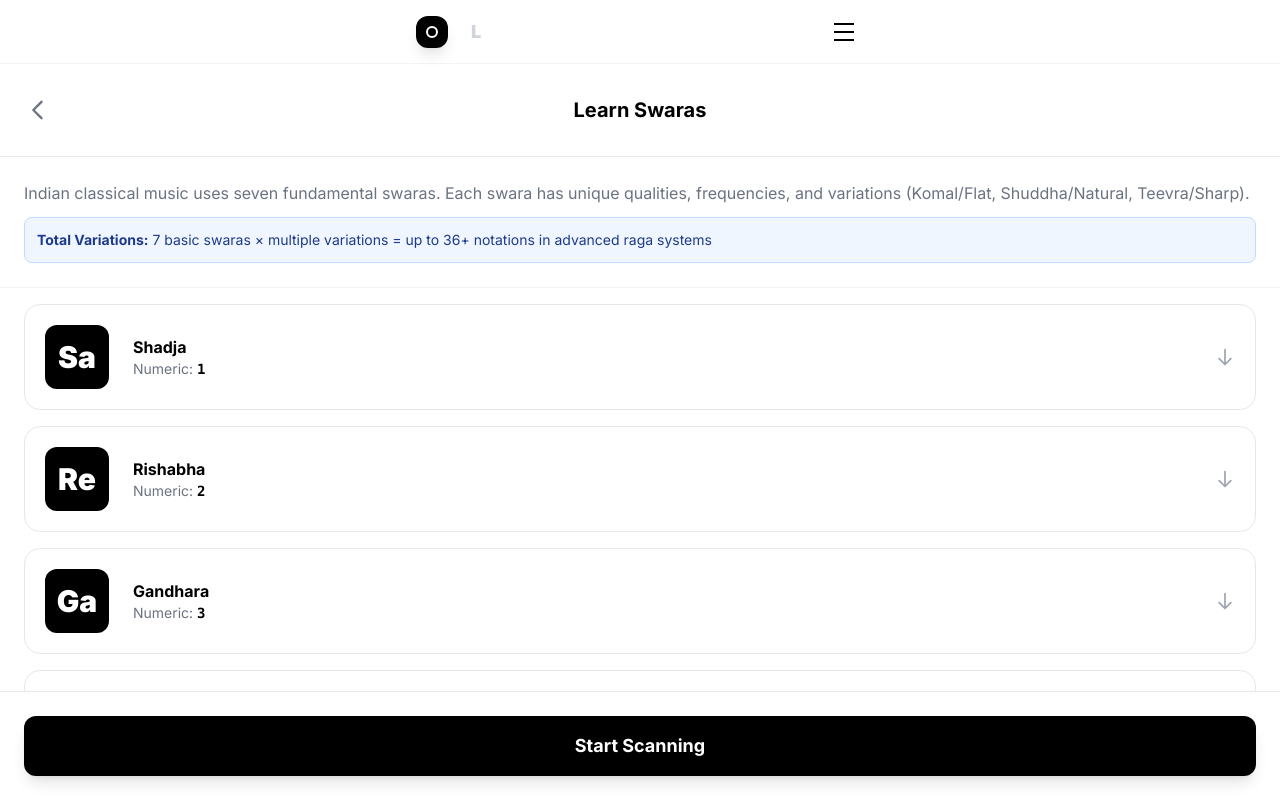
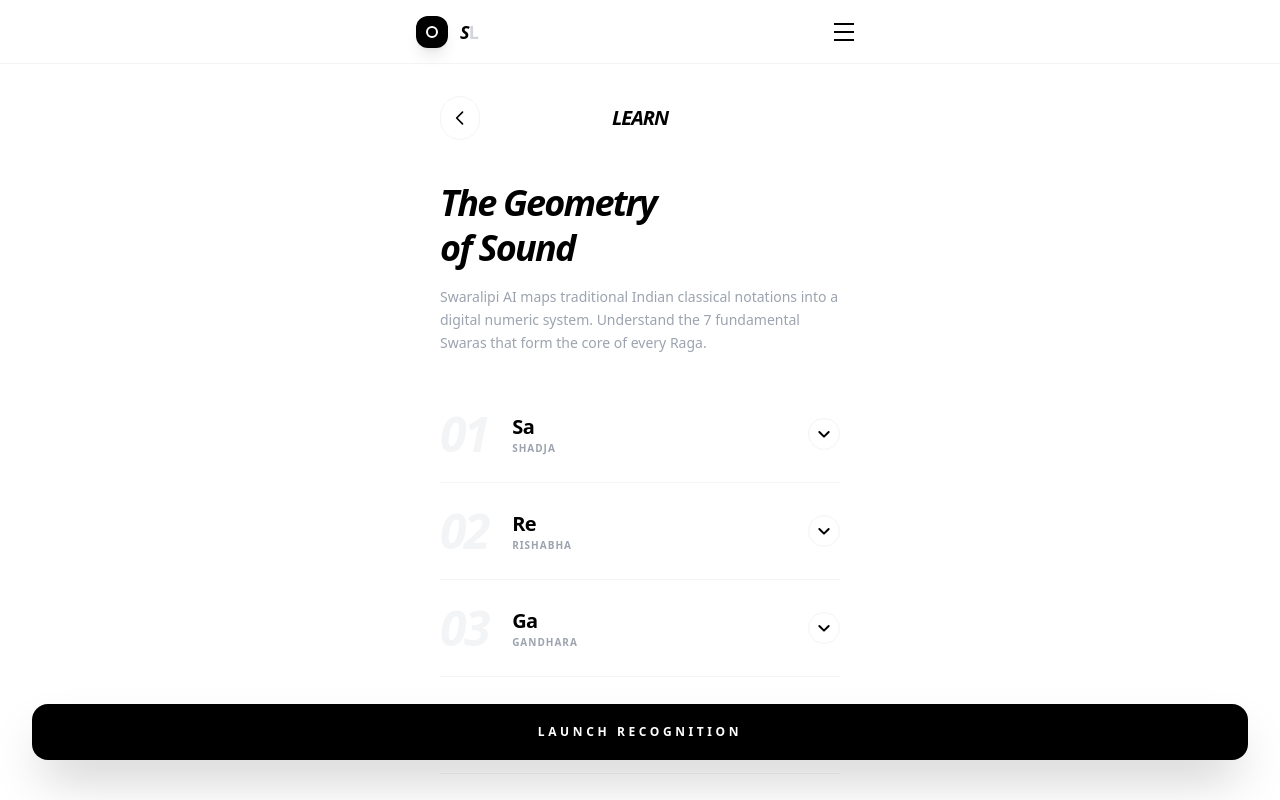
Before and after one commit to Kaifkhurshid7/swaralipi-Ai, a React (Vite) app in the folder frontend/: page /tutorial in a window 1280 px wide. Built offline with nearby package versions, Linux system fonts and the light colour scheme.

Commit message:
Add a new Tutorial page explaining Indian classical music swaras interactively.

```diff
--- a/frontend/src/pages/Tutorial.tsx
+++ b/frontend/src/pages/Tutorial.tsx
@@ -7,71 +7,71 @@ const swaras = [
     name: 'Sa',
     numeric: 1,
     full: 'Shadja',
-    color: '#14b8a6',
-    description: 'The foundational swara, equivalent to Do in Western music',
-    meaning: 'Derived from "Sha" (six), as it is the origin of six other notes',
-    frequency: 'Base frequency - typically 261.63 Hz (C)',
-    variations: ['Sa', 'S']
+    description: 'The root. The foundational swara equivalent to Do in Western Solfège.',
+    meaning: 'Origin of the six other notes.',
+    frequency: '261.63 Hz (C)',
+    variants: ['Shuddha (Natural)'],
+    symbol: 'S'
   },
   {
     name: 'Re',
     numeric: 2,
     full: 'Rishabha',
-    color: '#0f766e',
-    description: 'The second swara with two variants - Komal and Shuddha',
-    meaning: 'Means "brightness" or "sharpness" in Sanskrit',
-    frequency: 'Komal Re: ~277.18 Hz, Shuddha Re: ~293.66 Hz',
-    variations: ['Re', 'R', 'Ri']
+    description: 'The second swara. Influences the emotional gravity of a Raga.',
+    meaning: 'Brightness or sharpness.',
+    frequency: 'Komal: 277.18 Hz | Shuddha: 293.66 Hz',
+    variants: ['Komal (Flat)', 'Shuddha (Natural)'],
+    symbol: 'R'
   },
   {
     name: 'Ga',
     numeric: 3,
     full: 'Gandhara',
-    color: '#134e4a',
-    description: 'The third swara, also has Komal and Shuddha variants',
-    meaning: 'Associated with fragrance and sweetness',
-    frequency: 'Komal Ga: ~311.13 Hz, Shuddha Ga: ~329.63 Hz',
-    variations: ['Ga', 'G']
+    description: 'The third swara. Often associated with sweetness and grace.',
+    meaning: 'The fragrance of sound.',
+    frequency: 'Komal: 311.13 Hz | Shuddha: 329.63 Hz',
+    variants: ['Komal (Flat)', 'Shuddha (Natural)'],
+    symbol: 'G'
   },
   {
     name: 'Ma',
     numeric: 4,
     full: 'Madhyama',
-    color: '#2dd4bf',
-    description: 'The middle swara with important Teevra (sharp) variant',
-    meaning: 'Means "middle" - the central note in the octave',
-    frequency: 'Shuddha Ma: ~349.23 Hz, Teevra Ma: ~370.00 Hz',
-    variations: ['Ma', 'M']
+    description: 'The central note. Acts as a bridge between the lower and upper notes.',
+    meaning: 'The Middle.',
+    frequency: 'Shuddha: 349.23 Hz | Teevra: 370.00 Hz',
+    variants: ['Shuddha (Natural)', 'Teevra (Sharp)'],
+    symbol: 'M'
   },
   {
     name: 'Pa',
     numeric: 5,
     full: 'Panchama',
-    color: '#5eead4',
-    description: 'The perfect fifth - considered the most important after Sa',
-    meaning: 'Means "fifth" in Sanskrit',
-    frequency: '~392.00 Hz (G)',
-    variations: ['Pa', 'P']
+    description: 'The perfect fifth. Immutable and constant, providing stability.',
+    meaning: 'The Fifth.',
+    frequency: '392.00 Hz (G)',
+    variants: ['Shuddha (Natural)'],
+    symbol: 'P'
   },
   {
     name: 'Dha',
     numeric: 6,
     full: 'Dhaivata',
-    color: '#99f6e4',
-    description: 'The sixth swara with Komal and Shuddha variants',
-    meaning: 'Associated with divine quality',
-    frequency: 'Komal Dha: ~415.30 Hz, Shuddha Dha: ~440.00 Hz',
-    variations: ['Dha', 'D']
+    description: 'The sixth swara. Adds divine and spiritual depth.',
+    meaning: 'Divine Quality.',
+    frequency: 'Komal: 415.30 Hz | Shuddha: 440.00 Hz',
+    variants: ['Komal (Flat)', 'Shuddha (Natural)'],
+    symbol: 'D'
   },
   {
     name: 'Ni',
     numeric: 7,
     full: 'Nishada',
-    color: '#ccfbf1',
-    description: 'The seventh swara with Komal and Shuddha variants',
-    meaning: 'Associated with the lowest or subordinate note',
-    frequency: 'Komal Ni: ~466.16 Hz, Shuddha Ni: ~493.88 Hz',
-    variations: ['Ni', 'N']
+    description: 'The leading tone. Often used to create tension before returning to Sa.',
+    meaning: 'Subordinate or Final.',
+    frequency: 'Komal: 466.16 Hz | Shuddha: 493.88 Hz',
+    variants: ['Komal (Flat)', 'Shuddha (Natural)'],
+    symbol: 'N'
   },
 ];
 
@@ -80,125 +80,125 @@ const Tutorial: React.FC = () => {
   const [expandedSwara, setExpandedSwara] = useState<string | null>(null);
 
   return (
-    <div className="container-mobile bg-gradient-to-b from-background to-surface">
+    <div className="min-h-screen bg-white text-black font-sans">
       <Navbar />
 
-      <div className="content-area bg-background">
-        <header className="px-4 sm:px-6 py-4 sm:py-6 flex items-center justify-between sticky top-0 bg-white border-b border-gray-200 z-10">
-          <button onClick={() => navigate(-1)} className="text-secondary hover:text-black transition-colors">
-            <svg xmlns="http://www.w3.org/2000/svg" className="h-6 w-6 sm:h-7 sm:w-7" fill="none" viewBox="0 0 24 24" stroke="currentColor">
+      <main className="max-w-md mx-auto px-6 pt-8 pb-40">
+        {/* Page Header */}
+        <header className="flex items-center justify-between mb-10">
+          <button
+            onClick={() => navigate(-1)}
+            className="w-10 h-10 flex items-center justify-center rounded-full border border-gray-100 hover:bg-gray-50 transition-colors"
+          >
+            <svg className="w-5 h-5" fill="none" stroke="currentColor" viewBox="0 0 24 24">
               <path strokeLinecap="round" strokeLinejoin="round" strokeWidth={2} d="M15 19l-7-7 7-7" />
             </svg>
           </button>
-          <h2 className="text-lg sm:text-xl font-bold text-black">Learn Swaras</h2>
-          <div className="w-6 sm:w-7"></div>
+          <h2 className="text-xl font-black tracking-tighter italic uppercase">Learn</h2>
+          <div className="w-10"></div>
         </header>
 
-        <section className="px-4 sm:px-6 py-4 sm:py-6 border-b border-gray-100">
-          <p className="text-secondary text-sm sm:text-base leading-relaxed">
-            Indian classical music uses seven fundamental swaras. Each swara has unique qualities, frequencies, and variations (Komal/Flat, Shuddha/Natural, Teevra/Sharp).
+        {/* Intro Section */}
+        <section className="mb-12">
+          <h1 className="text-4xl font-black tracking-tighter italic leading-tight mb-4">
+            The Geometry <br />of Sound
+          </h1>
+          <p className="text-gray-400 text-sm font-medium leading-relaxed">
+            Swaralipi AI maps traditional Indian classical notations into a digital numeric system.
+            Understand the 7 fundamental Swaras that form the core of every Raga.
           </p>
-          <div className="mt-3 p-3 bg-blue-50 rounded-lg border border-blue-200">
-            <p className="text-xs sm:text-sm text-blue-900">
-              <strong>Total Variations:</strong> 7 basic swaras × multiple variations = up to 36+ notations in advanced raga systems
-            </p>
-          </div>
         </section>
 
-        <div className="px-4 sm:px-6 pb-24 pt-4">
-          <div className="grid grid-cols-1 gap-3 sm:gap-4">
+        {/* Interactive Mapping Grid */}
+        <div className="space-y-4">
           {swaras.map((s) => (
-              <div key={s.name} className="bg-white border border-gray-200 rounded-2xl overflow-hidden hover:shadow-md transition-all">
-                {/* Header */}
+            <div
+              key={s.name}
+              className={`group border-b border-gray-100 transition-all duration-500 ${expandedSwara === s.name ? 'pb-8' : 'pb-4'}`}
+            >
               <button
                 onClick={() => setExpandedSwara(expandedSwara === s.name ? null : s.name)}
-                  className="w-full flex items-center p-4 sm:p-5 hover:bg-gray-50 transition-colors"
+                className="w-full flex items-center justify-between py-2 text-left"
               >
-                  <div className="w-14 h-14 sm:w-16 sm:h-16 flex items-center justify-center bg-black rounded-xl text-white text-2xl sm:text-3xl font-black mr-4 sm:mr-6 flex-shrink-0">
-                    {s.name}
+                <div className="flex items-center gap-6">
+                  <span className="text-5xl font-black italic tracking-tighter text-gray-100 group-hover:text-black transition-colors">
+                    0{s.numeric}
+                  </span>
+                  <div>
+                    <h3 className="text-xl font-black tracking-tight">{s.name}</h3>
+                    <p className="text-[10px] font-black uppercase tracking-widest text-gray-400">{s.full}</p>
                   </div>
-                  <div className="flex-1 min-w-0 text-left">
-                    <h4 className="font-bold text-black text-sm sm:text-base">{s.full}</h4>
-                    <p className="text-secondary text-xs sm:text-sm">Numeric: <span className="text-black font-mono font-bold">{s.numeric}</span></p>
                 </div>
-                  <div className="text-gray-400 flex-shrink-0 ml-2">
-                    <svg xmlns="http://www.w3.org/2000/svg" className={`h-5 w-5 transition-transform ${expandedSwara === s.name ? 'rotate-180' : ''}`} fill="none" viewBox="0 0 24 24" stroke="currentColor">
-                      <path strokeLinecap="round" strokeLinejoin="round" strokeWidth={2} d="M19 14l-7 7m0 0l-7-7m7 7V3" />
+                <div className={`w-8 h-8 rounded-full flex items-center justify-center border border-gray-100 transition-transform duration-500 ${expandedSwara === s.name ? 'rotate-180 bg-black text-white' : ''}`}>
+                  <svg className="w-4 h-4" fill="none" stroke="currentColor" viewBox="0 0 24 24">
+                    <path strokeLinecap="round" strokeLinejoin="round" strokeWidth={3} d="M19 9l-7 7-7-7" />
                   </svg>
                 </div>
               </button>
 
-                {/* Expanded Details */}
+              {/* Vast Detail Expansion */}
               {expandedSwara === s.name && (
-                  <div className="px-4 sm:px-5 pb-4 sm:pb-5 border-t border-gray-100 bg-gray-50 space-y-3 sm:space-y-4">
-                    <div>
-                      <p className="text-xs font-bold text-secondary uppercase tracking-wide">Description</p>
-                      <p className="text-sm text-black leading-relaxed mt-1">{s.description}</p>
+                <div className="mt-6 grid grid-cols-1 gap-6 animate-in fade-in slide-in-from-top-4">
+                  <div className="p-6 bg-gray-50 rounded-3xl">
+                    <p className="text-[10px] font-black uppercase tracking-widest text-gray-400 mb-2">Detailed Theory</p>
+                    <p className="text-sm font-medium leading-relaxed text-gray-800">{s.description}</p>
+                  </div>
+
+                  <div className="grid grid-cols-2 gap-4">
+                    <div className="p-4 border border-gray-100 rounded-2xl">
+                      <p className="text-[9px] font-black uppercase tracking-tighter text-gray-400 mb-1">Frequency</p>
+                      <p className="text-xs font-black italic">{s.frequency}</p>
+                    </div>
+                    <div className="p-4 border border-gray-100 rounded-2xl">
+                      <p className="text-[9px] font-black uppercase tracking-tighter text-gray-400 mb-1">Etymology</p>
+                      <p className="text-xs font-black italic">{s.meaning}</p>
+                    </div>
                   </div>
 
                   <div>
-                      <p className="text-xs font-bold text-secondary uppercase tracking-wide">Meaning</p>
-                      <p className="text-sm text-black leading-relaxed mt-1">{s.meaning}</p>
-                    </div>
-
-                    <div>
-                      <p className="text-xs font-bold text-secondary uppercase tracking-wide">Frequency</p>
-                      <p className="text-sm text-black font-mono mt-1">{s.frequency}</p>
-                    </div>
-
-                    <div>
-                      <p className="text-xs font-bold text-secondary uppercase tracking-wide">Notations & Variations</p>
-                      <div className="flex flex-wrap gap-2 mt-2">
-                        {s.variations.map((v) => (
-                          <span key={v} className="px-3 py-1 bg-white border border-gray-300 rounded-full text-xs font-medium text-black">
+                    <p className="text-[10px] font-black uppercase tracking-widest text-gray-400 mb-3 ml-1">AI Recognized Variations</p>
+                    <div className="flex flex-wrap gap-2">
+                      {s.variants.map((v) => (
+                        <span key={v} className="px-4 py-2 bg-black text-white rounded-full text-[10px] font-black uppercase tracking-widest">
                           {v}
                         </span>
                       ))}
                     </div>
                   </div>
-
-                    {/* Additional Info for variants */}
-                    {(s.numeric === 2 || s.numeric === 3 || s.numeric === 4 || s.numeric === 6 || s.numeric === 7) && (
-                      <div>
-                        <p className="text-xs font-bold text-secondary uppercase tracking-wide">Variants Info</p>
-                        <div className="text-xs text-black mt-2 space-y-1 p-2 bg-white border border-gray-200 rounded">
-                          {s.numeric === 2 && <p>• <strong>Komal Re (♭):</strong> Flat variant, more somber tone</p>}
-                          {s.numeric === 2 && <p>• <strong>Shuddha Re:</strong> Natural variant, bright tone</p>}
-                          {s.numeric === 3 && <p>• <strong>Komal Ga (♭):</strong> Flat variant, soft quality</p>}
-                          {s.numeric === 3 && <p>• <strong>Shuddha Ga:</strong> Natural variant</p>}
-                          {s.numeric === 4 && <p>• <strong>Shuddha Ma:</strong> Natural perfect fourth</p>}
-                          {s.numeric === 4 && <p>• <strong>Teevra Ma (♯):</strong> Sharp variant, raised fourth</p>}
-                          {s.numeric === 6 && <p>• <strong>Komal Dha (♭):</strong> Flat variant</p>}
-                          {s.numeric === 6 && <p>• <strong>Shuddha Dha:</strong> Natural variant</p>}
-                          {s.numeric === 7 && <p>• <strong>Komal Ni (♭):</strong> Flat variant</p>}
-                          {s.numeric === 7 && <p>• <strong>Shuddha Ni:</strong> Natural variant</p>}
-                        </div>
-                      </div>
-                    )}
                 </div>
               )}
             </div>
           ))}
         </div>
 
-          {/* Summary Section */}
-          <div className="mt-8 p-4 sm:p-6 bg-gradient-to-br from-teal-50 to-cyan-50 rounded-2xl border border-teal-200">
-            <h3 className="font-bold text-black text-sm sm:text-base mb-3">Complete 36 Notations Overview</h3>
-            <div className="text-xs sm:text-sm text-gray-700 space-y-2">
-              <p><strong>Base Swaras:</strong> Sa, Re, Ga, Ma, Pa, Dha, Ni (7 notes)</p>
-              <p><strong>Variations:</strong> Each swara can have Komal (♭), Shuddha (Natural), and some have Teevra (♯) variants</p>
-              <p><strong>Total Combinations:</strong> Sa (1) + Re (2) + Ga (2) + Ma (2) + Pa (1) + Dha (2) + Ni (2) = 12 basic + advanced raga-specific combinations up to 36</p>
-              <p className="mt-2 text-xs text-teal-900 bg-white p-2 rounded">
-                💡 Ragas use specific combinations of these swaras to create unique melodic frameworks
+        {/* Vast Mapping Context */}
+        <section className="mt-16 p-8 bg-black rounded-[2.5rem] text-white">
+          <h4 className="text-[10px] font-black uppercase tracking-[0.3em] mb-6 opacity-50">Mapping Infrastructure</h4>
+          <div className="space-y-6">
+            <div className="flex justify-between items-start border-b border-white/10 pb-4">
+              <span className="text-2xl font-black italic italic">12</span>
+              <p className="text-[11px] font-bold text-right max-w-[150px] leading-tight">Semi-tones in a standard octave recognized by our YOLOv8 model.</p>
+            </div>
+            <div className="flex justify-between items-start border-b border-white/10 pb-4">
+              <span className="text-2xl font-black italic italic">36</span>
+              <p className="text-[11px] font-bold text-right max-w-[150px] leading-tight">Advanced micro-tonal variations mapped for specific Gharana styles.</p>
+            </div>
+            <p className="text-[10px] text-gray-500 font-medium leading-relaxed pt-2 italic">
+              * The numeric mapping (1-7) follows the Shuddha scale as the baseline for digital recognition.
             </p>
           </div>
+        </section>
+
+        {/* Floating Action Button */}
+        <div className="fixed bottom-10 left-0 right-0 px-8 flex justify-center pointer-events-none">
+          <button
+            onClick={() => navigate('/scan')}
+            className="pointer-events-auto bg-black text-white w-full py-5 rounded-2xl font-black text-xs uppercase tracking-[0.3em] shadow-2xl hover:scale-[1.02] active:scale-95 transition-all"
+          >
+            Launch Recognition
+          </button>
         </div>
-        </div>
-
-        <footer className="fixed bottom-0 left-0 right-0 p-4 sm:p-6 bg-white border-t border-gray-200 safe-area-bottom">
-          <button onClick={() => navigate('/scan')} className="btn-primary py-3 sm:py-4">Start Scanning</button>
-        </footer>
-      </div>
+      </main>
     </div>
   );
 };
```
Lines whose indentation alone changed are shown as unchanged.
